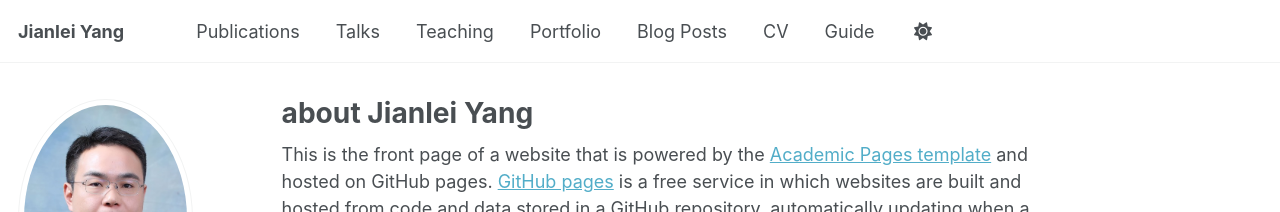
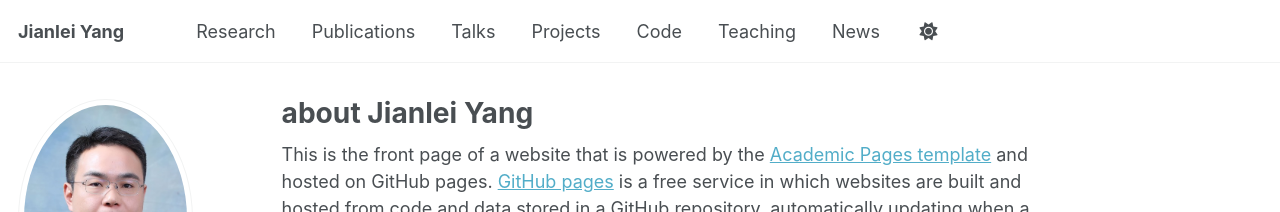
Before and after one commit to dogrush/dogrush.github.io, a Jekyll site: the page built from _pages/about.md, in a window 1280 px wide. Shown: the top 212 px of the page. Built offline with Jekyll 4.4.1, drawn with Linux system fonts in a browser that asks for light colours; some web fonts are replaced; a script that is not in the unit is left out.

Commit message:
Update navigation.yml

```diff
--- a/_data/navigation.yml
+++ b/_data/navigation.yml
@@ -8,26 +8,29 @@
 #      Markdown formatted page while the second is generated using JSON.
 
 main:
+  - title: "Research"
+    url: /resarch/
+
   - title: "Publications"
     url: /publications/
 
   - title: "Talks"
     url: /talks/
 
+  - title: "Projects"
+    url: /project/
+
+  - title: "Code"
+    url: /code/
+
   - title: "Teaching"
     url: /teaching/
 
-  - title: "Portfolio"
-    url: /portfolio/
+  - title: "News"
+    url: /news/
 
-  - title: "Blog Posts"
-    url: /year-archive/
-
-  - title: "CV"
-    url: /cv/
+  # - title: "CV"
+  #  url: /cv/
 
   # - title: "CV"
   #   url: /cv-json/
-
-  - title: "Guide"
-    url: /markdown/
```
